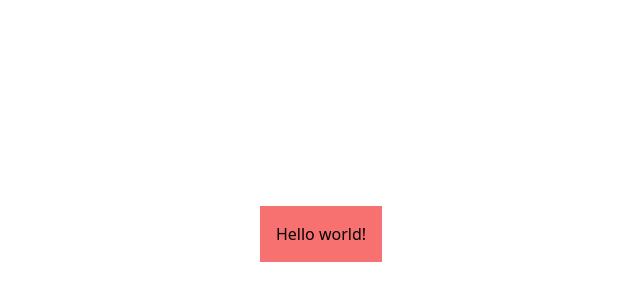
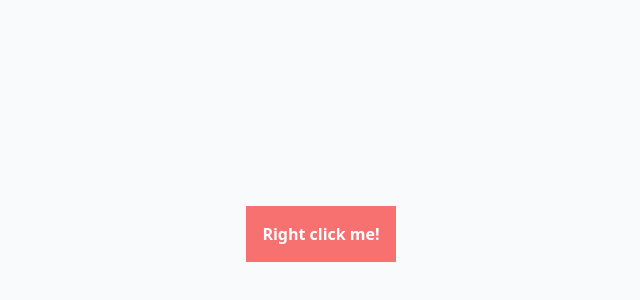
Before and after one commit to DexPrism/headless-context-menu, a React (Vite) app: page / in a window 1280 px wide. Shown: the part 166-466 px from the top of the page, without its empty margins (319-959 px from the left). Built offline with nearby package versions, Linux system fonts and the light colour scheme.

Commit message:
feat: make example prettier

```diff
--- a/example/App.tsx
+++ b/example/App.tsx
@@ -3,31 +3,34 @@ import { useContextMenu, handleContextMenu, ContextMenu } from "../src/index";
 
 export const App = () => {
   return (
-    <div className="flex h-screen items-center justify-center">
+    <div className="flex h-screen items-center justify-center bg-gray-50">
       <div
-        className="block cursor-context-menu bg-red-400 p-4"
+        className="block cursor-context-menu bg-red-400 p-4 font-bold text-white"
         onContextMenu={(e) => {
           e.preventDefault();
           console.log("haidee");
           handleContextMenu(e, contextMenuOptions);
         }}
       >
-        <p>Hello world!</p>
+        Right click me!
       </div>
-      <ContextMenu className="bg-gray-50" />
+      <ContextMenu
+        className="rounded bg-white"
+        backgroundClassName="bg-black bg-opacity-10"
+      />
     </div>
   );
 };
 
 const contextMenuOptions = [
   <a
-    className="inline-block w-full p-3 hover:bg-gray-200"
+    className="inline-block w-full p-3 text-left hover:bg-gray-100"
     href="https://dextrac.com"
   >
     Go to DexTrac
   </a>,
   <button
-    className="inline-block w-full p-3 hover:bg-gray-200"
+    className="inline-block w-full p-3 text-left hover:bg-gray-100"
     onClick={() => {
       navigator.clipboard.writeText("Hello world!");
     }}
```
